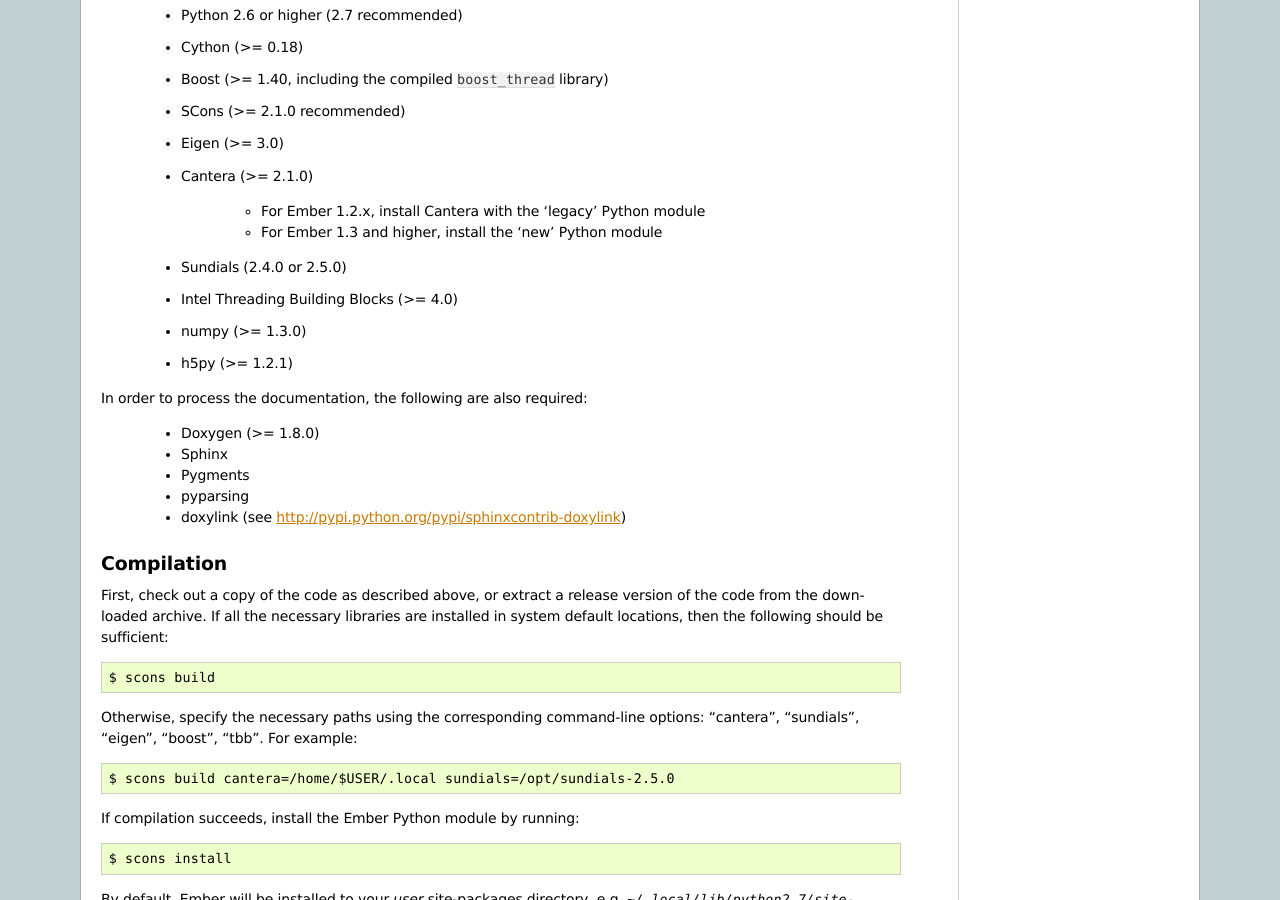
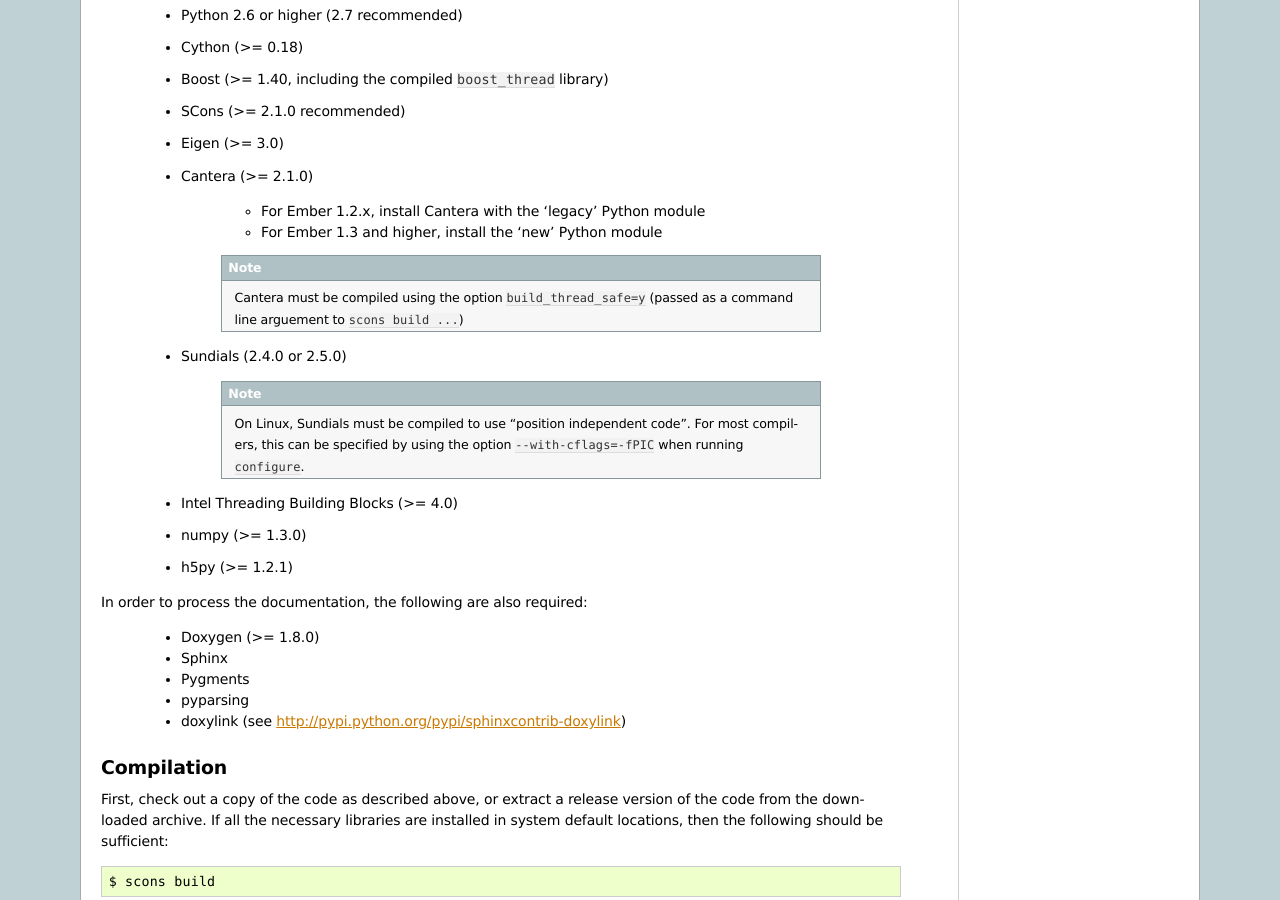
Before and after one commit to speth/ember, a Sphinx documentation site: the page built from doc/sphinx/source/installation.rst, in a window 1280 px wide and 900 px high, scrolled down 799 px. Built offline with Sphinx 7.4.7, drawn with Linux system fonts in a browser that asks for light colours; formulas are drawn with MathJax 3.

Commit message:
Add notes about required Cantera and Sundials build options

```diff
--- a/doc/sphinx/source/installation.rst
+++ b/doc/sphinx/source/installation.rst
@@ -58,7 +58,18 @@
         - For Ember 1.2.x, install Cantera with the 'legacy' Python module
         - For Ember 1.3 and higher, install the 'new' Python module
 
+        .. note::
+
+          Cantera must be compiled using the option ``build_thread_safe=y``
+          (passed as a command line arguement to ``scons build ...``)
+
     * Sundials (2.4.0 or 2.5.0)
+
+        .. note::
+          On Linux, Sundials must be compiled to use "position independent
+          code". For most compilers, this can be specified by using the option
+          ``--with-cflags=-fPIC`` when running ``configure``.
+
     * Intel Threading Building Blocks (>= 4.0)
     * numpy (>= 1.3.0)
     * h5py (>= 1.2.1)
```
